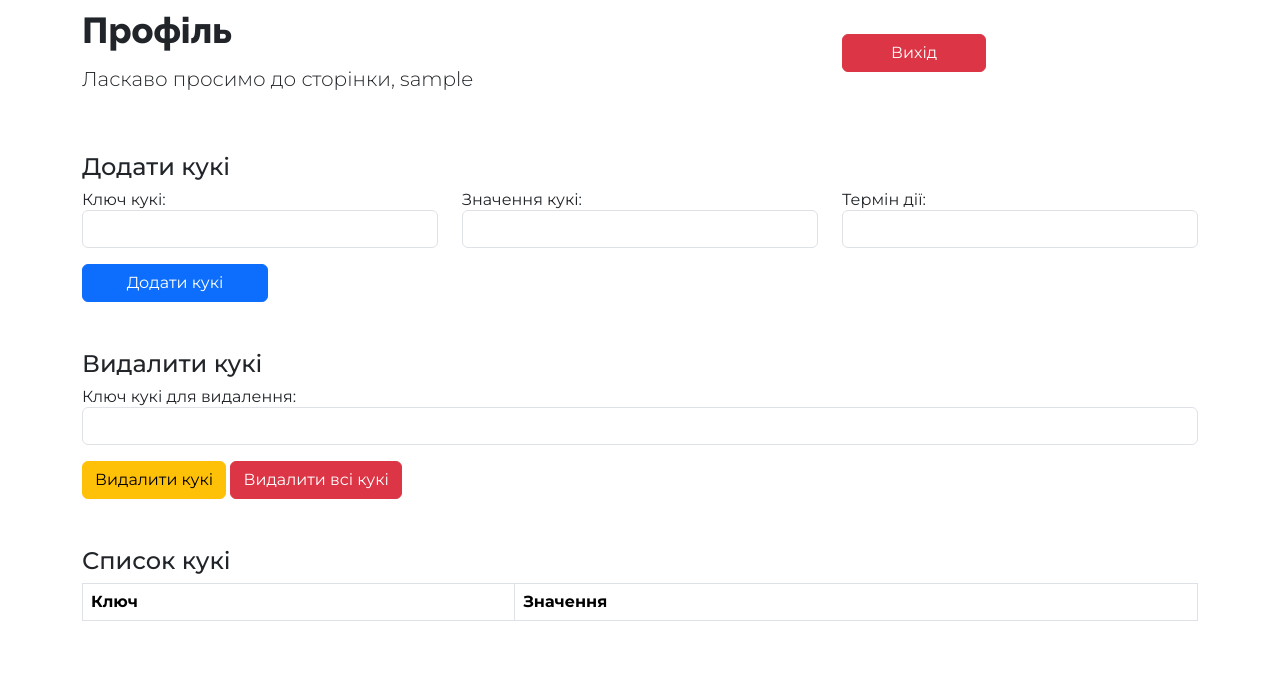
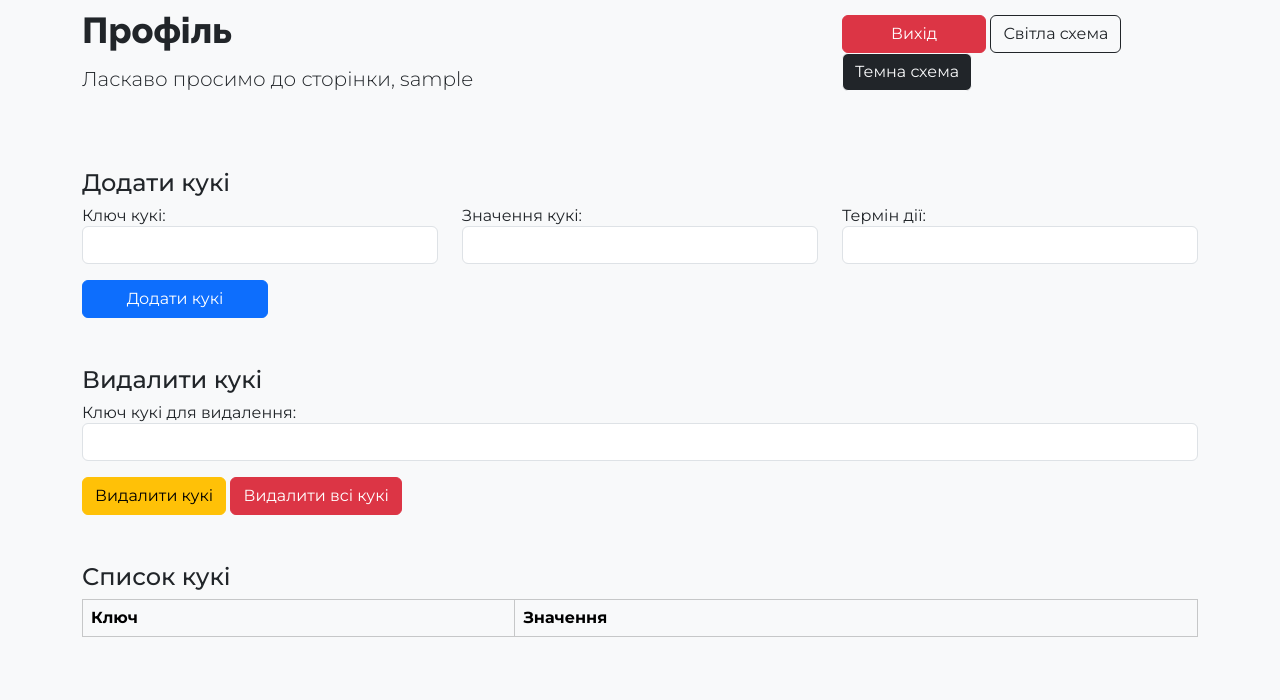
Before and after one commit to Ihor-Mykytiuk/flask-app-lab, a Flask app: page /users/profile in a window 1280 px wide. Shown: the part 68-768 px from the top of the page. Run offline with Flask 3, Linux system fonts and the light colour scheme; the visitor is signed in with stand-in values (Sample User, id 1); lists and menus that the app fills with data are empty.

Commit message:
Implement color scheme selection functionality

```diff
--- a/app/users/templates/users/profile.html
+++ b/app/users/templates/users/profile.html
@@ -1,5 +1,7 @@
 {% extends 'base.html' %} {% block content %}
-<section class="profile">
+<section
+  class="profile {% if color_scheme == 'dark' %}bg-dark text-light{% else %}bg-light text-dark{% endif %}"
+>
   <div class="container">
     <div class="row align-items-center">
       <div class="col-md-8">
@@ -10,11 +12,23 @@
         <a href="{{ url_for('users.logout') }}" class="btn btn-danger px-5"
           >Вихід</a
         >
+        <a
+          href="{{ url_for('users.set_color_scheme', scheme='light') }}"
+          class="btn btn-light btn btn-outline-dark"
+          >Світла схема</a
+        >
+        <a
+          href="{{ url_for('users.set_color_scheme', scheme='dark') }}"
+          class="btn btn-dark btn-outline-light"
+          >Темна схема</a
+        >
       </div>
     </div>
   </div>
 </section>
-<section class="cookies-handlers my-5">
+<section
+  class="cookies-handlers py-5 {% if color_scheme == 'dark' %}bg-dark text-light{% else %}bg-light text-dark{% endif %}"
+>
   <div class="container">
     <div class="add-cookie-form my-3">
       <h4>Додати кукі</h4>
@@ -91,7 +105,9 @@
     </div>
     <div class="cookie-display">
       <h4 class="mt-5">Список кукі</h4>
-      <table class="table table-bordered">
+      <table
+        class="table table-striped table-bordered {% if color_scheme == 'dark' %} table-dark {% else %}table-light{% endif %}"
+      >
         <thead class="thead-light">
           <tr>
             <th>Ключ</th>
--- a/app/users/views.py
+++ b/app/users/views.py
@@ -3,6 +3,12 @@ from datetime import datetime, timedelta
 from flask import render_template, request, redirect, url_for, make_response, session, flash
 from . import users_bp
 
+
+@users_bp.route('/set_color_scheme/<string:scheme>')
+def set_color_scheme(scheme):
+    if scheme in ['light', 'dark']:
+        session['color_scheme'] = scheme
+    return redirect(url_for('users.get_profile'))
 
 @users_bp.route('/profile', methods=['GET', 'POST'])
 def get_profile():
@@ -11,6 +17,7 @@ def get_profile():
         return redirect(url_for('users.login'))
     username = session['username']
     cookies = request.cookies
+    color_scheme = session.get('color_scheme', 'light')
     if request.method == 'POST':
         if 'add_cookie' in request.form:
             # Додати кукі
@@ -38,7 +45,7 @@ def get_profile():
                 resp.set_cookie(key, '', expires=0)
             flash('Всі кукі успішно видалено', 'success')
             return resp
-    return render_template('profile.html', username=username, cookies=cookies)
+    return render_template('profile.html', username=username, cookies=cookies, color_scheme=color_scheme)
 
 
 @users_bp.route('/login', methods=['GET', 'POST'])
```
